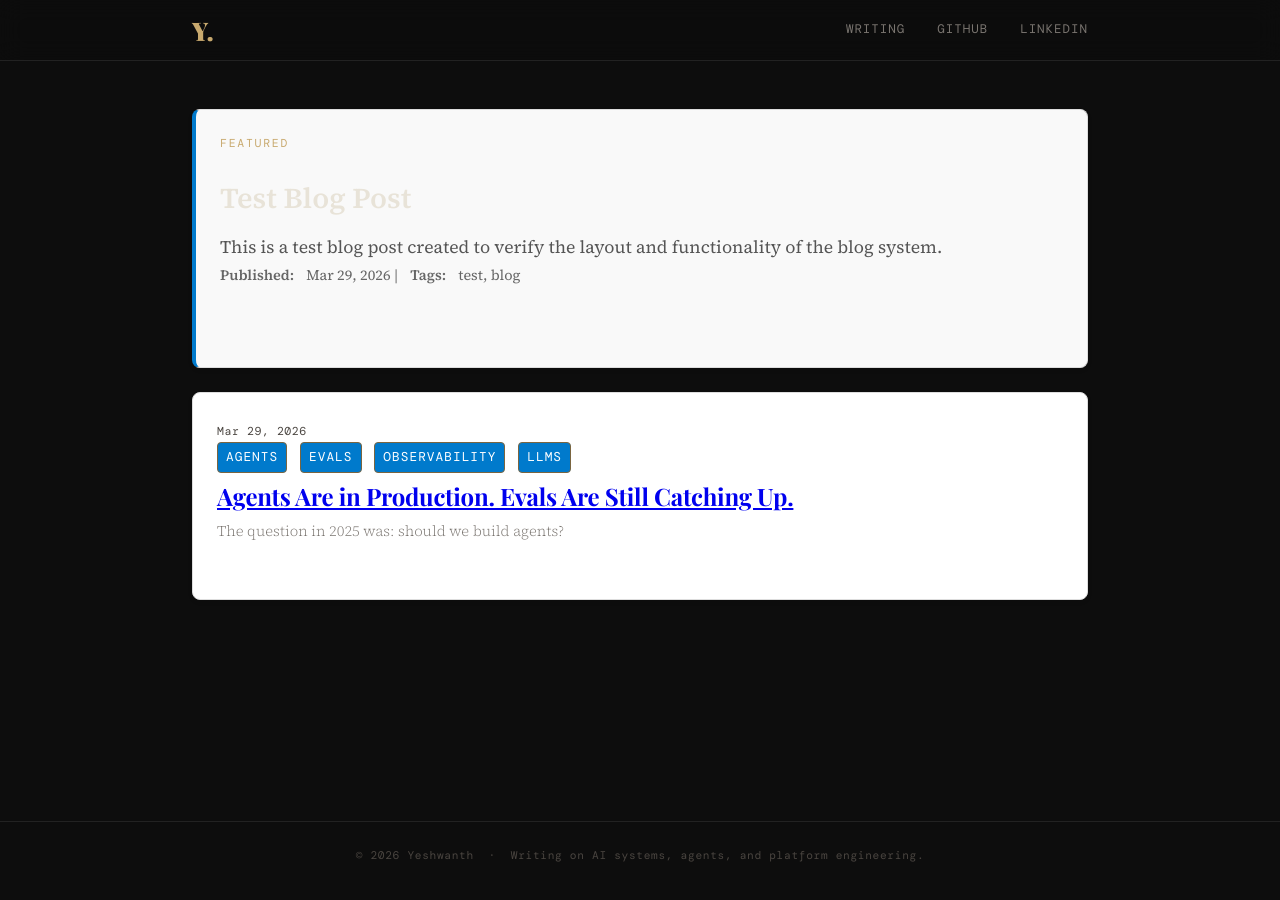
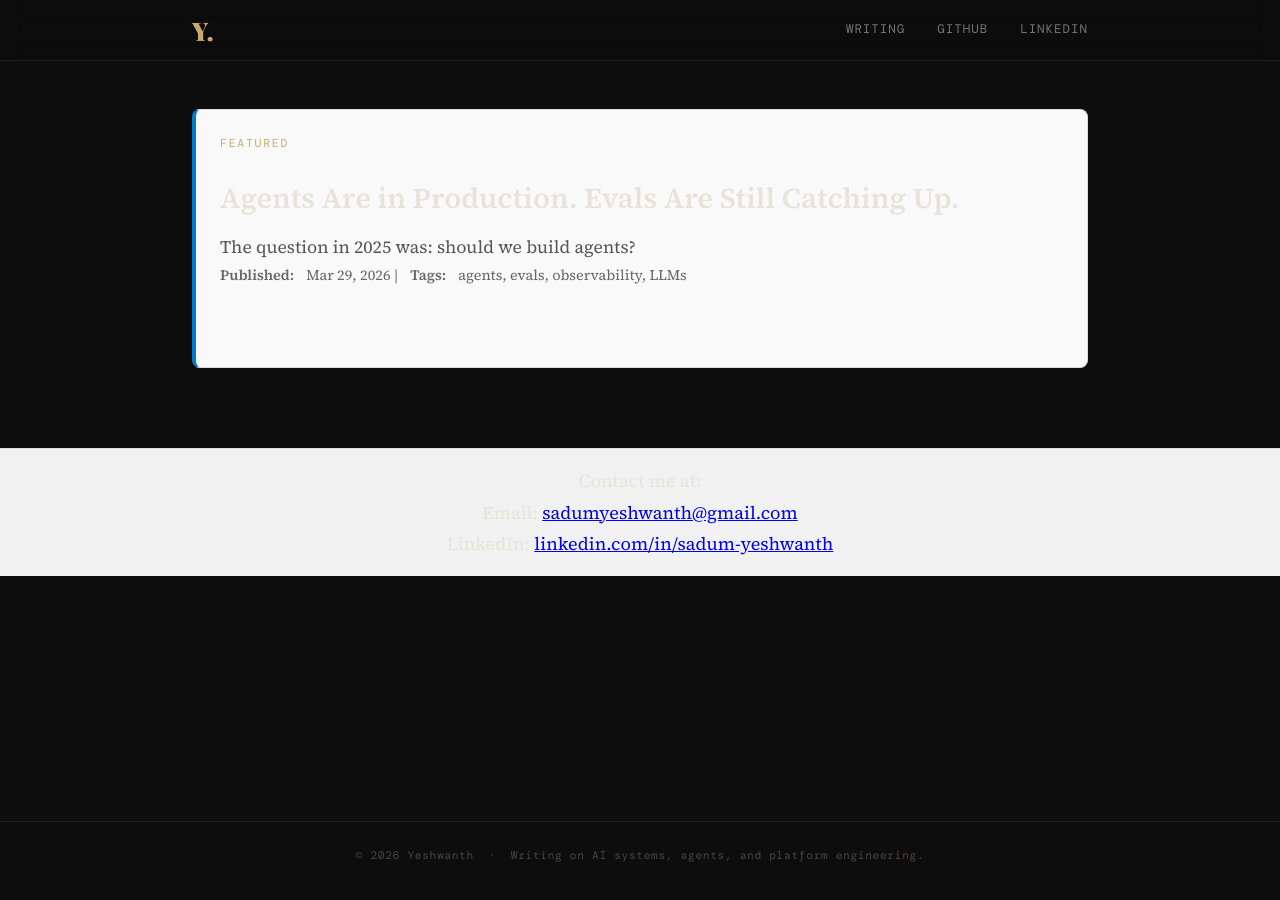
Before and after one commit to YeshwanthSadum/YeshwanthSadum.github.io, a Jekyll site: the page built from blogs/index.html, in a window 1280 px wide. Built offline with Jekyll 4.4.1, drawn with Linux system fonts in a browser that asks for light colours; some web fonts are replaced.

Commit message:
Remove test file and add contact info

```diff
--- a/blogs/_posts/2026-03-29-test-blog.md
+++ /dev/null
@@ -1,22 +0,0 @@
----
-layout: post
-title: "Test Blog Post"
-subtitle: "This is a subtitle for the test blog post."
-date: 2026-03-29
-tags: [test, blog]
----
-
-This is a test blog post created to verify the layout and functionality of the blog system.
-
-## Test Section
-
-Here is a section to test formatting:
-
-- Bullet point 1
-- Bullet point 2
-
-**Bold text** and *italic text* are also included.
-
-> This is a blockquote for testing purposes.
-
-Feel free to delete this post after testing.
--- a/blogs/index.html
+++ b/blogs/index.html
@@ -98,3 +98,9 @@ title: Writing
     text-decoration: underline;
   }
 </style>
+
+<footer style="margin-top: 2rem; padding: 1rem; background-color: #f1f1f1; text-align: center; border-top: 1px solid #ddd;">
+  <p>Contact me at:</p>
+  <p>Email: <a href="mailto:sadumyeshwanth@gmail.com">sadumyeshwanth@gmail.com</a></p>
+  <p>LinkedIn: <a href="https://www.linkedin.com/in/sadum-yeshwanth/" target="_blank">linkedin.com/in/sadum-yeshwanth</a></p>
+</footer>
```
Also changed, not shown: blogs/_posts/2026-03-29-agents-evals-2026.md (+1 -1 lines).
